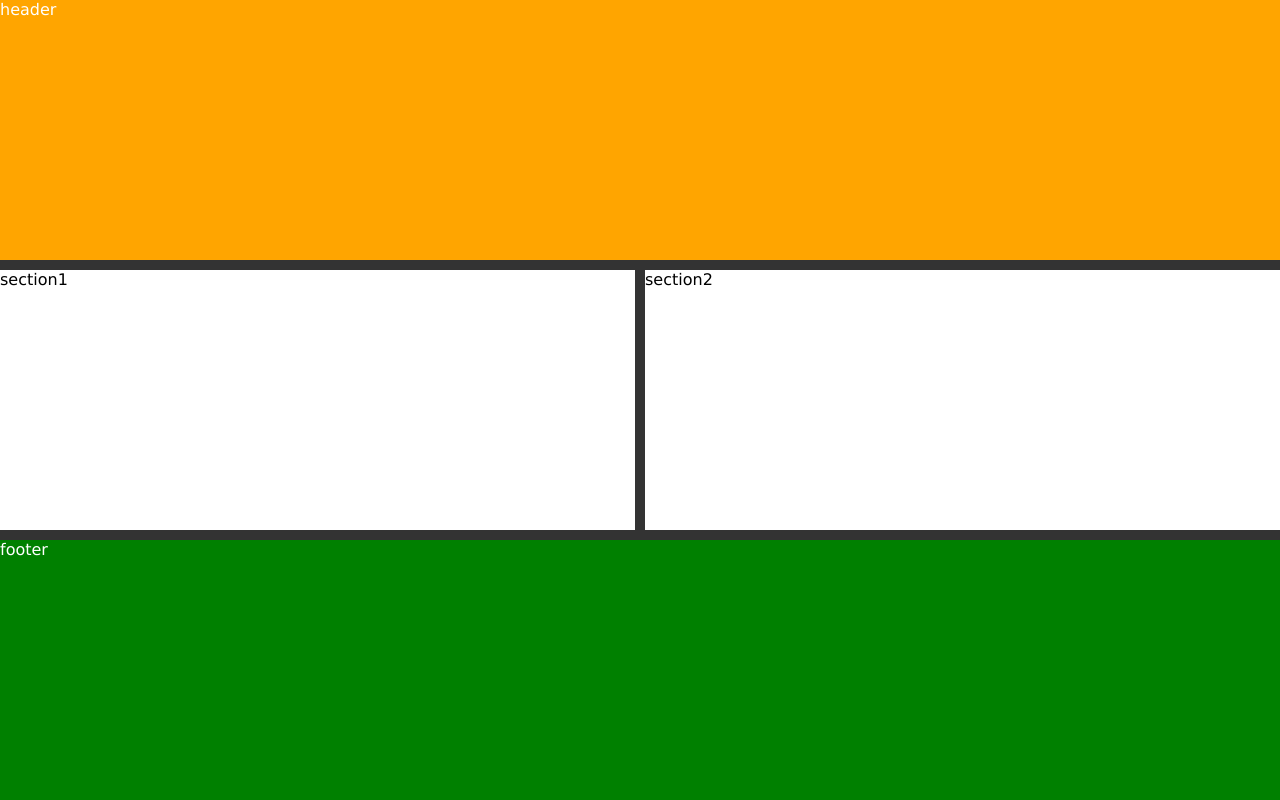
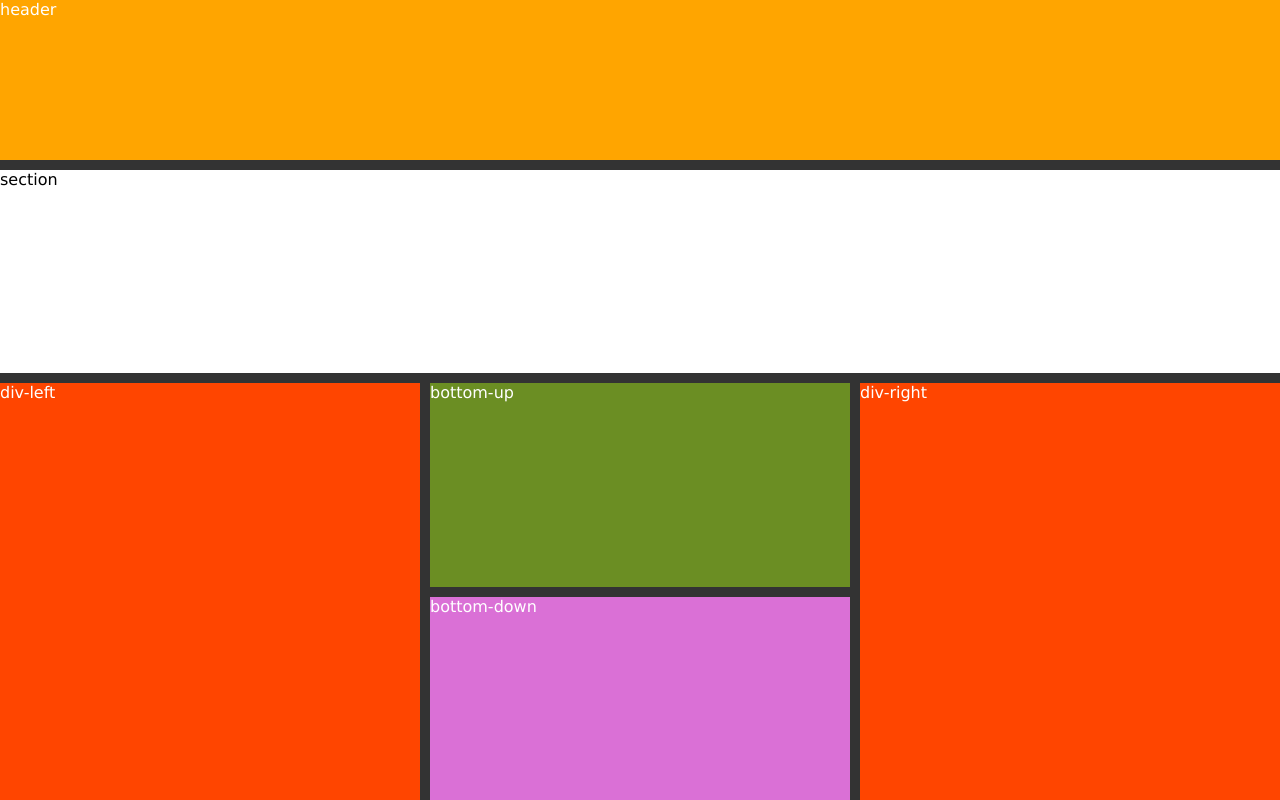
Before and after one commit to Divyanshu6928/Starting-From-Zero, a plain HTML site: page Dummy Projects/Grid/index.html in a window 1280 px wide. Drawn offline with Linux system fonts and the light colour scheme.

Commit message:
Grid-layout

```diff
--- a/Dummy Projects/Grid/index.html
+++ b/Dummy Projects/Grid/index.html
@@ -11,15 +11,21 @@
         <header>
             header
         </header>
-        <section id="section1">
-            section1
+        <section id="section">
+            section
         </section>
-        <section id="section2">
-            section2
+        <section id="div-left">
+            div-left
         </section>
-        <footer>
-            footer
-        </footer>
+        <section id="bottom-up">
+            bottom-up
+        </section>
+        <section id="bottom-down">
+            bottom-down
+        </section>
+        <section id="div-right">
+            div-right
+        </section>
     </main>
 </body>
 </html>
--- a/Dummy Projects/Grid/style.css
+++ b/Dummy Projects/Grid/style.css
@@ -16,12 +16,13 @@ main{
     width: 100%;
     background: #333;
     display: grid;
-    grid-template-columns: 1fr 1fr;
-    grid-template-rows: 1fr 1fr 1fr;
+    grid-template-columns: 1fr 1fr 1fr;
+    grid-template-rows: 20% 1fr 1fr 1fr;
     grid-gap: 10px;
-    grid-template-areas: "header header"
-                        "section1 section2"
-                        "footer footer";
+    grid-template-areas: "header header header"
+                        "section section section"
+                        "div-left bottom-up div-right"
+                        "div-left bottom-down div-right";
 }
 
 header{
@@ -29,19 +30,28 @@ header{
     grid-area: header;
 }
 
-#section1{
+#section{
     background-color: white;
     color: black;
-    grid-area: section1;
+    grid-area: section;
 }
 
-#section2{
-    background-color: white;
-    color: black;
-    grid-area: section2;
+#div-left{
+    background-color: orangered;
+    grid-area: div-left;
 }
 
-footer{
-    background-color: green;
-    grid-area: footer;
+#bottom-up{
+    background-color: olivedrab;
+    grid-area: bottom-up;
 }
+
+#bottom-down{
+    background-color: orchid;
+    grid-area: bottom-down;
+}
+
+#div-right{
+    background-color: orangered;
+    grid-area: div-right;
+}
```
Also changed, not shown: Dummy Projects/Grid/Grid-layout.png.
